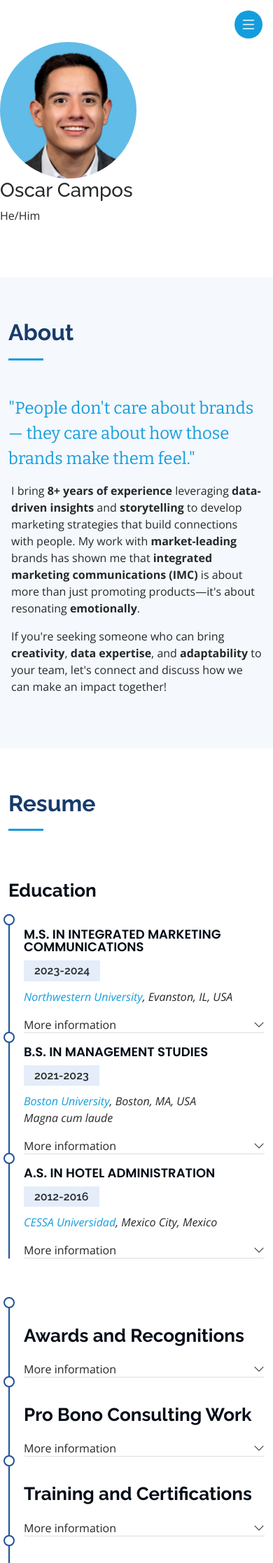
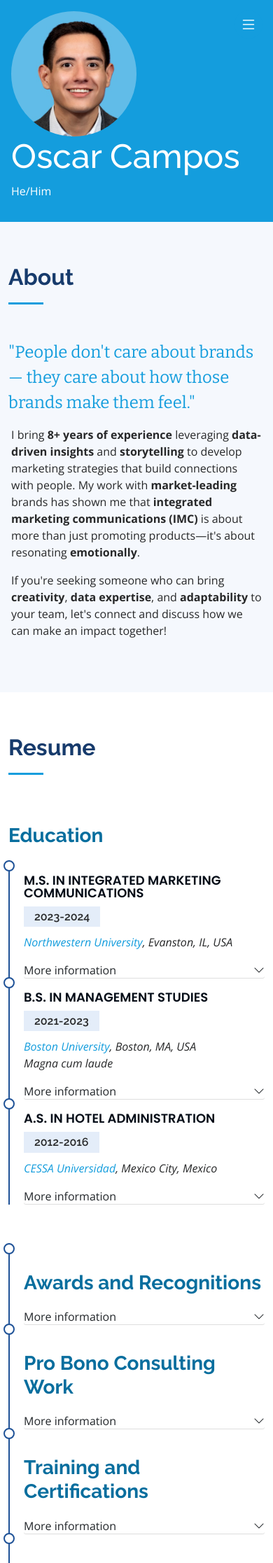
Before and after one commit to parguita/parguita.github.io, a Jekyll site: the page oscar/index.html, which Jekyll copies as it is, in a window 390 px wide. Shown: the top 2233 px of the page at 70% size. Built offline with Jekyll 4.4.1, drawn with Linux system fonts in a browser that asks for light colours.

Commit message:
Fix styling

```diff
--- a/oscar/assets/css/style.css
+++ b/oscar/assets/css/style.css
@@ -80,12 +80,12 @@
 #header .profile img {
   margin: 15px auto;
   display: block;
-  width: 120px;
+  width: 200px;
   border: 8px solid #2c2f3f;
 }
 
 #header .profile h1 {
-  font-size: 24px;
+  font-size: 32px;
   margin: 0;
   padding: 0;
   font-weight: 600;
@@ -100,7 +100,7 @@
 }
 
 #header .profile .social-links a {
-  font-size: 18px;
+  font-size: 32px;
   display: inline-block;
   background: #212431;
   color: #fff;
@@ -109,8 +109,8 @@
   margin-right: 4px;
   border-radius: 50%;
   text-align: center;
-  width: 36px;
-  height: 36px;
+  width: 48px;
+  height: 48px;
   transition: 0.3s;
 }
 
@@ -131,6 +131,14 @@
 
   #main {
     margin-left: 0;
+  }
+
+
+  #header .profile img{
+    display: none;
+  }
+  #header .profile h1 {
+    margin-top: 2rem;
   }
 }
 
@@ -201,12 +209,13 @@
   color: #fff;
   width: 40px;
   height: 40px;
-  display: inline-flex;
+  display: none;
   align-items: center;
   justify-content: center;
   line-height: 0;
   border-radius: 50px;
   cursor: pointer;
+
 }
 
 .mobile-nav-active {
@@ -217,6 +226,12 @@
   left: 0;
 }
 
+@media (max-width: 768px) {
+  .mobile-nav-toggle {
+    display: inline-flex;
+  }
+}
+
 @media (max-height: 650px) {
   .nav-menu {
     padding: 0;
@@ -224,6 +239,17 @@
   .nav-menu a {
     padding: 0.5em 15px;
   }
+}
+
+#personal-info {
+  background: #149ddd;
+  color: white;
+  padding: 1rem;
+  display: none;
+}
+
+#personal-info h1 {
+  font-size: 3rem;
 }
 /*--------------------------------------------------------------
 # Hero Section
@@ -239,6 +265,10 @@
   min-width: 300px;
   margin-left: 350px;
   transition: all 0.5s;
+}
+
+#hero img {
+  height:220px;
 }
 
 #hero.nav-active .hero-container {
@@ -307,6 +337,10 @@
     bottom: 0;
     transition: all 0.5s;
     left:50px;
+  }
+
+  #personal-info {
+    display: block;
   }
 
 }
@@ -504,11 +538,11 @@
 # Resume
 --------------------------------------------------------------*/
 .resume .resume-title {
-  font-size: 26px;
+  font-size: 28px;
   font-weight: 700;
   margin-top: 20px;
   margin-bottom: 20px;
-  color: #050d18;
+  color: #086e9e;
 }
 
 .resume .resume-item {
```
